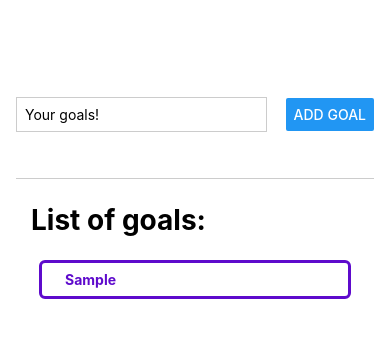
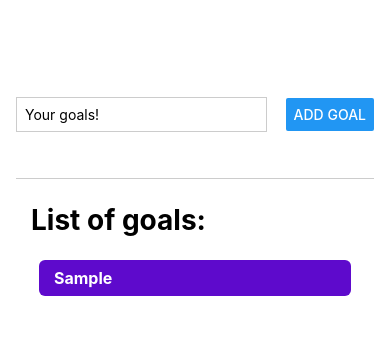
Before and after one commit to rileylyw/GoalApp, a React Native app: screen / in a window 390 px wide. Both pictures are taken after typing "Sample" into the empty fields and a click on the button "ADD GOAL". Shown: the top 338 px of the page. Built offline with nearby package versions, Linux system fonts and the light colour scheme.

Commit message:
delete goal func w ripple effects on both ios and android

```diff
--- a/App.js
+++ b/App.js
@@ -8,17 +8,28 @@ export default function App() {
    const [goals, setGoals] = useState([])
 
    function addGoalHandler(goal) {
-      setGoals(currentGoals => [
-         ...currentGoals,
-         // turn data into an object
-         { text: goal, key: Math.random().toString() }
-      ])
+      // TODO: warning tooltip for empty or repeated strings
+      // do not allow empty or repeated strings
+      if (goal!=="" && !goals.some((text) => text === goal.text)) {
+         console.log(goals)
+         setGoals(currentGoals => [
+            ...currentGoals,
+            // turn data into an object
+            { text: goal, id: Math.random().toString() }
+         ])
+      }
+   }
+
+   function deleteItemHandler(id) {
+      setGoals( currentGoals => {
+         return currentGoals.filter((goal) => goal.id !== id )
+      })
    }
 
    return (
       <View style={styles.appContainer}>
          {/* button to add goals */}
-         <GoalInput onAddGoal={addGoalHandler}/>
+         <GoalInput onAddGoal={addGoalHandler} />
 
          {/* list of goals */}
          <View style={styles.goalsContainer}>
@@ -27,7 +38,11 @@ export default function App() {
             <FlatList
                data={goals}
                renderItem={(item) => {
-                  return <GoalItem text={item.item.text} />
+                  return <GoalItem
+                     text={item.item.text}
+                     id={item.item.id}
+                     onDeleteItem={deleteItemHandler}
+                  />
                }}
                alwaysBounceVertical={false}
             />
--- a/components/GoalItem.js
+++ b/components/GoalItem.js
@@ -1,9 +1,17 @@
-import { StyleSheet, View, Text } from "react-native";
+import { StyleSheet, View, Text, Pressable } from "react-native";
 
 function GoalItem(props) {
    return (
+      // props.id -> first item received by onDeleteItem func@App.js
       <View style={styles.goalItem}>
-         <Text style={styles.goalText}>{props.text}</Text>
+         <Pressable
+            android_ripple={{ color: '#210644' }}
+            onPress={props.onDeleteItem.bind(this, props.id)}
+            // for iOS only
+            style={(pressedItem) => pressedItem.pressed && styles.pressedItem}
+         >
+            <Text style={styles.goalText}>{props.text}</Text>
+         </Pressable>
       </View>
    )
 }
@@ -13,14 +21,23 @@ export default GoalItem
 const styles = StyleSheet.create({
    goalItem: {
       margin: 8,
-      padding: 8,
       borderRadius: 6,
-      borderWidth: 3,
       borderColor: '#5e0acc',
+      backgroundColor: '#5e0acc',
+   },
+   pressedItem: {
+      borderRadius: 6,
+      opacity: 0.5,
+      backgroundColor: '#210644'
    },
    goalText: {
-      color: '#5e0acc',
+      color: '#ffffff',
       paddingHorizontal: 15,
-      fontWeight: 'bold'
+      fontSize: 16,
+      fontWeight: 'bold',
+      padding: 8,
    }
 })
+
+
+// TODO ripple effect when pressed
```
Also changed, not shown: launch.json (added, +15 -0 lines).
